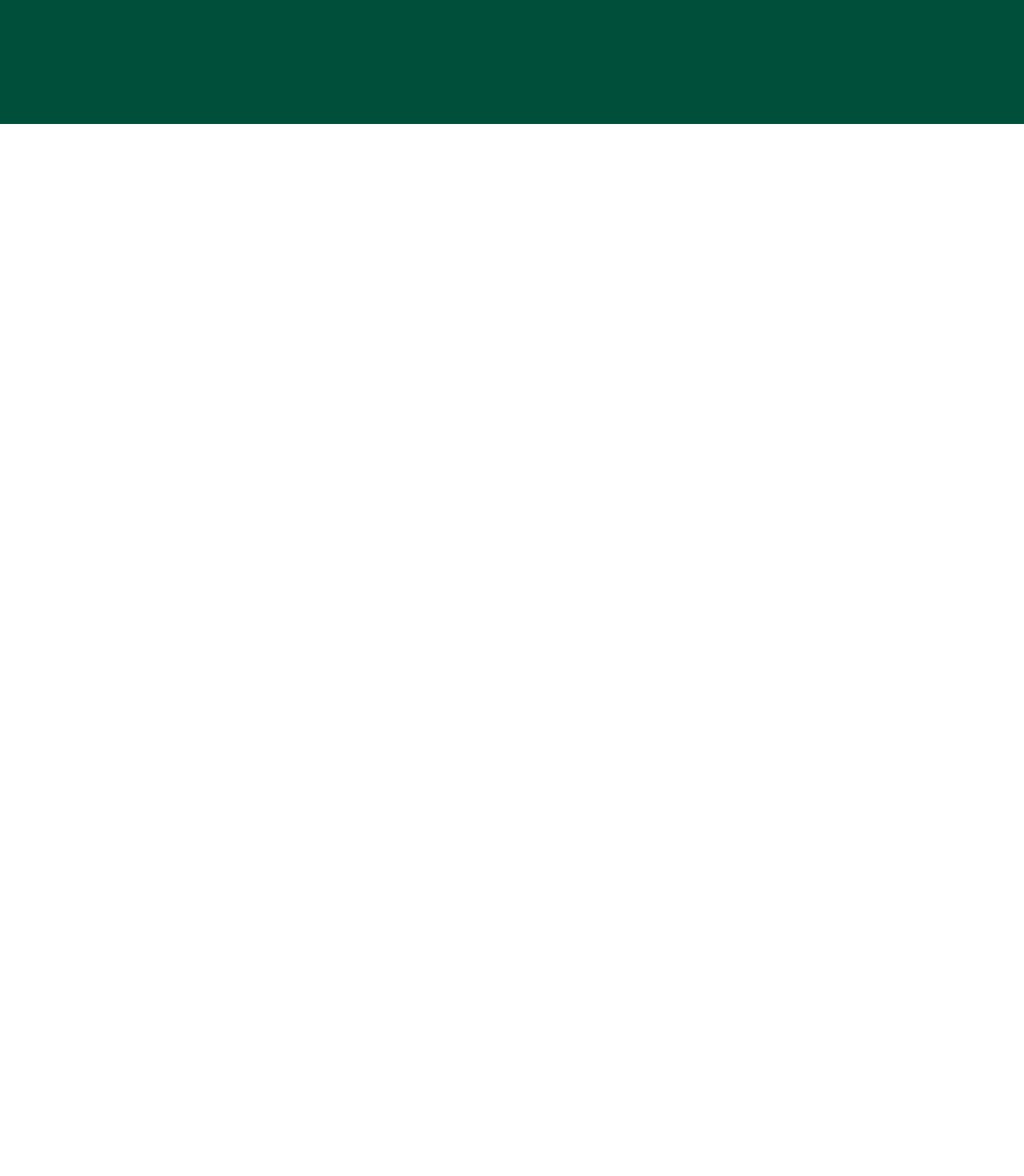
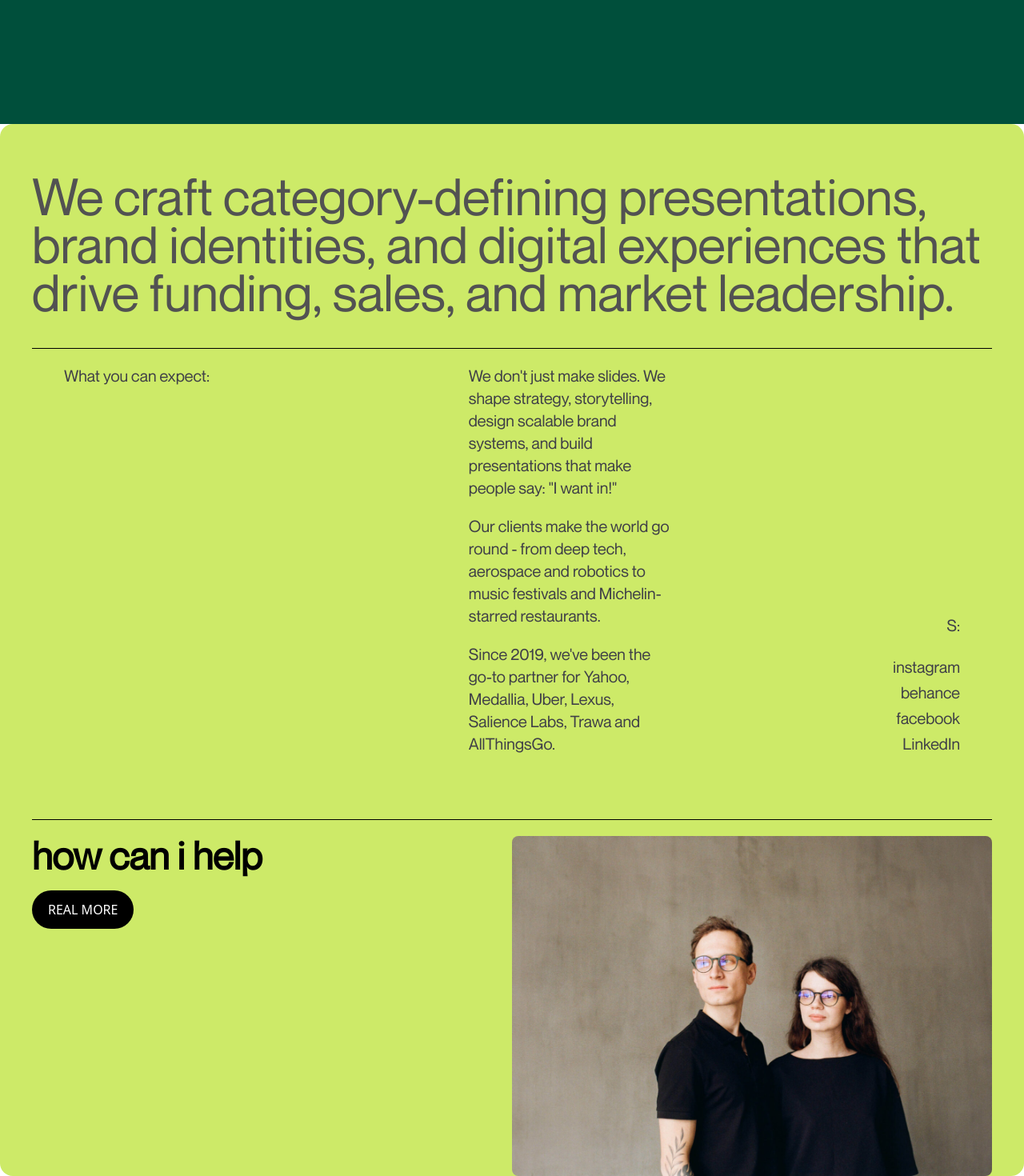
Before and after one commit to Rakib-dhali/ochi.design, a React (Vite) app: page / in a window 1280 px wide. Shown: the part 1299-2769 px from the top of the page at 80% size. Before the commit the page ends 1454 px from the top, so only its background shows below. Built offline with nearby package versions, Linux system fonts and the light colour scheme.

Commit message:
commit 05

```diff
--- a/src/App.jsx
+++ b/src/App.jsx
@@ -1,12 +1,14 @@
 import React from 'react'
 import Hero from './components/Hero'
 import Marquee from './components/Marquee'
+import About from './components/About'
 
 const App = () => {
   return (
     <div className='w-full h-screen'>
       <Hero />
       <Marquee />
+      <About/>
     </div>
   )
 }
--- /dev/null
+++ b/src/components/About.jsx
@@ -0,0 +1,62 @@
+import React from 'react';
+import man_woman from '../assets/man_woman.jpg';
+
+const About = () => {
+  return (
+    <div className="bg-[#CDEA68] w-full rounded-2xl">
+      <div className="mx-10">
+        <p className="text-[4rem] font-normal text-neutral-600 font-neuemontreal leading-15 pt-15 pb-10  ">
+          We craft category-defining presentations, brand identities, and
+          digital experiences that drive funding, sales, and market leadership.
+        </p>
+        <hr className="border-t border-e-zinc-500" />
+        <div className="mx-10 pb-20">
+          <section className="flex font-neuemontreal text-xl text-zinc-700 mt-5 ">
+            <p className="basis-1/2">What you can expect:</p>
+            <div className=" basis-1/4 f flex flex-col">
+              <p className="text-left mb-5 ">
+                We don't just make slides. We shape strategy, storytelling,
+                design scalable brand systems, and build presentations that make
+                people say: "I want in!"
+              </p>
+              <p className="text-left mb-5">
+                Our clients make the world go round - from deep tech, aerospace
+                and robotics to music festivals and Michelin-starred
+                restaurants.
+              </p>
+              <p className="text-left">
+                Since 2019, we've been the go-to partner for Yahoo, Medallia,
+                Uber, Lexus, Salience Labs, Trawa and AllThingsGo.
+              </p>
+            </div>
+            <ul className="flex flex-col justify-end items-end w-100 gap-1 ">
+              <li className="mb-5">S:</li>
+              <li className="">instagram</li>
+              <li className="">behance</li>
+              <li className="">facebook</li>
+              <li>LinkedIn</li>
+            </ul>
+          </section>
+        </div>
+        <hr className="border-t border-e-zinc-500" />
+        <div className="mt-5 flex">
+          <section className=" basis-1/2">
+            <h2 className="text-5xl font-neuemontreal font-semibold mb-5">
+              how can i help
+            </h2>
+            <button className="uppercase bg-black text-white px-5 py-3 rounded-full">
+              real more
+            </button>
+          </section>
+          <img
+            className="h-2/5 w-1/2 basis-1/2 rounded-lg"
+            src={man_woman}
+            alt=""
+          />
+        </div>
+      </div>
+    </div>
+  );
+};
+
+export default About;
```
Also changed, not shown: src/assets/man_woman.jpg (added).
